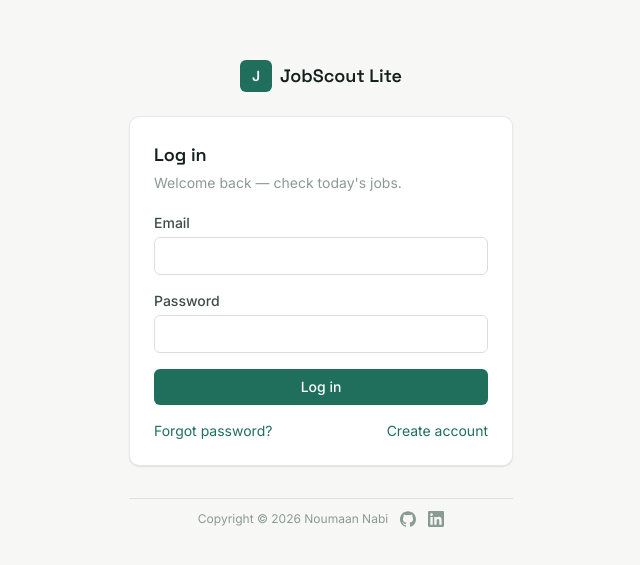
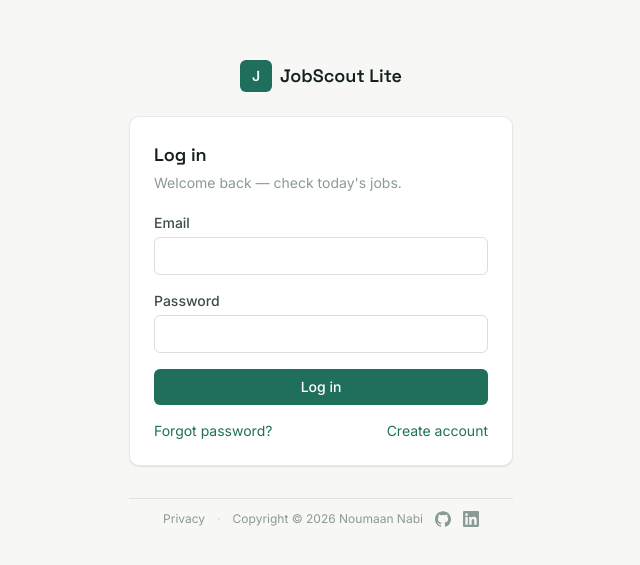
Before and after one commit to aakhmakhkout/Job-Scout---Lite---Public, a Next.js app: page /login in a window 1280 px wide. Shown: the part 101-666 px from the top of the page, without its empty margins (319-959 px from the left). Built offline with nearby package versions, Linux system fonts and the light colour scheme.

Commit message:
Update 29: added a real privacy plociy page, link from footer and profile

```diff
--- a/components/account/InactivityNotice.jsx
+++ b/components/account/InactivityNotice.jsx
@@ -6,8 +6,10 @@ import { Clock } from 'lucide-react';
 // last_seen_at — NOT wired to lib/adminUsers.js's real
 // daysSinceActive()/isInactive() yet. That's intentional, per what was
 // asked: structure and copy now, real logic and the day-25 escalation
-// as a later follow-up. Also feeds the privacy-policy document planned
-// for a future update, which will need to describe this same policy.
+// as a later follow-up. The privacy-policy page (Step 29,
+// /privacy-policy#inactivity-and-account-removal) now documents this
+// same policy for anyone who wants the full picture — linked right
+// below this component on the Profile page.
 //
 // The eventual behavior, kept here as a spec for that follow-up rather
 // than left undocumented:
--- a/components/account/ProfilePageClient.jsx
+++ b/components/account/ProfilePageClient.jsx
@@ -1,6 +1,7 @@
 'use client';
 
 import { useEffect, useState } from 'react';
+import Link from 'next/link';
 import RecoveryKeyDisplay from './RecoveryKeyDisplay';
 import DeleteAccountModal from './DeleteAccountModal';
 import InactivityNotice from './InactivityNotice';
@@ -57,6 +58,12 @@ export default function ProfilePageClient({ userEmail }) {
       </div>
 
       <InactivityNotice />
+      <Link
+        href="/privacy-policy#inactivity-and-account-removal"
+        className="-mt-3 inline-block text-xs font-medium text-brand hover:underline"
+      >
+        Read the full inactivity &amp; account removal policy →
+      </Link>
 
       <div className="rounded-card border border-ink/10 bg-white p-5 dark:border-white/10 dark:bg-slate-800">
         <h2 className="text-sm font-semibold">Recovery key</h2>
--- a/components/layout/Footer.jsx
+++ b/components/layout/Footer.jsx
@@ -9,6 +9,12 @@
 // align="center" is used on auth pages (login/signup/etc.), where the
 // whole layout is a centered column and a right-aligned badge would
 // look oddly detached from the centered card above it.
+//
+// Step 29: added the "Privacy" link using next/link's <Link> (client-
+// side navigation, no full page reload) — the two icon links stay
+// plain <a> tags since they're external URLs anyway.
+
+import Link from 'next/link';
 
 function GithubIcon(props) {
   return (
@@ -34,6 +40,10 @@ export default function Footer({ align = 'end' }) {
       }`}
     >
       <div className="flex items-center gap-3 text-xs text-ink-muted dark:text-slate-500">
+        <Link href="/privacy-policy" className="transition-colors hover:text-brand">
+          Privacy
+        </Link>
+        <span className="text-ink/20 dark:text-white/20">·</span>
         <span>Copyright © 2026 Noumaan Nabi</span>
         <a
           href="https://www.github.com/aakhmakhkout"
```
